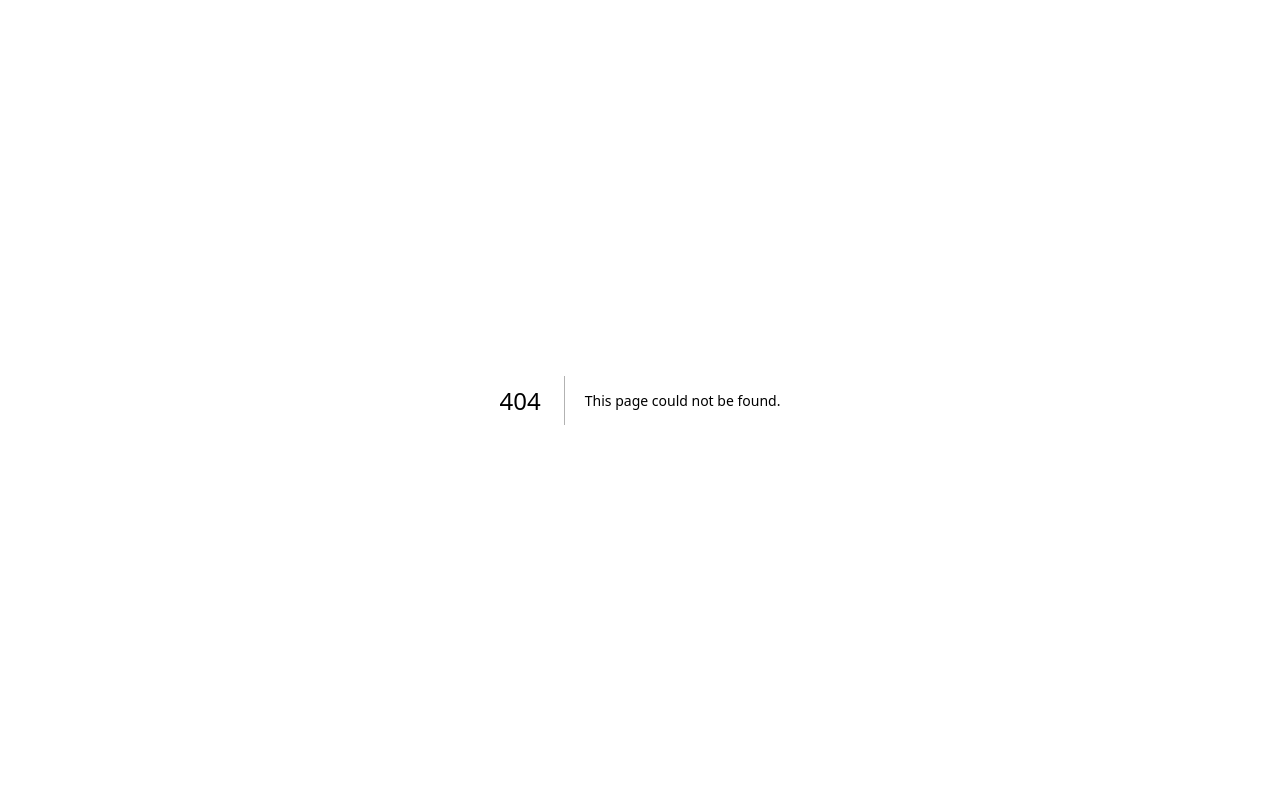
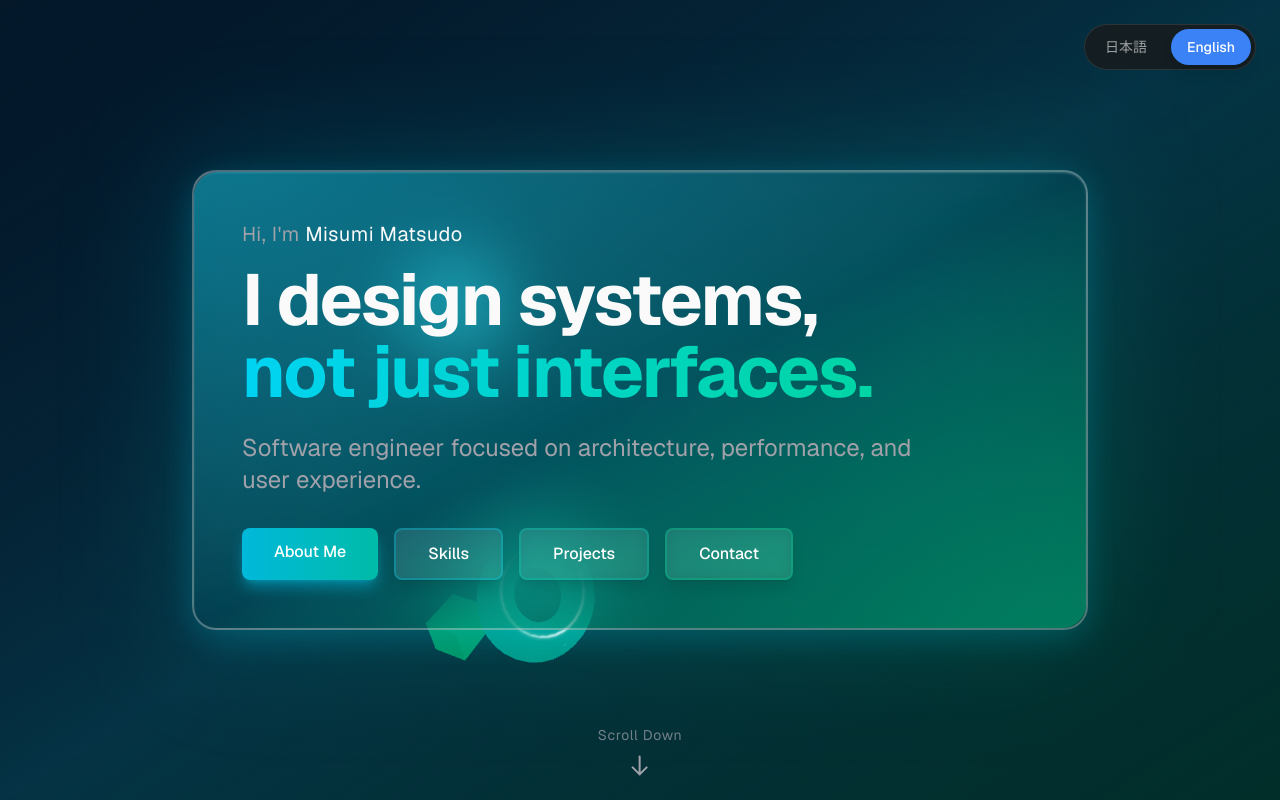
Before and after one commit to matsu641/my-portfolio, a Next.js app: page /about in a window 1280 px wide. Before the commit this address had no page. Shown: the top 800 px of the page. Built offline with nearby package versions, Linux system fonts and the light colour scheme.

Commit message:
Add pagenation

```diff
--- /dev/null
+++ b/app/[section]/page.tsx
@@ -0,0 +1,25 @@
+import { notFound } from "next/navigation";
+import Home from "../page";
+
+const supportedSections = new Set([
+  "about",
+  "skill",
+  "skills",
+  "project",
+  "projects",
+  "contact",
+]);
+
+export default async function SectionPage({
+  params,
+}: {
+  params: Promise<{ section: string }>;
+}) {
+  const { section } = await params;
+
+  if (!supportedSections.has(section.toLowerCase())) {
+    notFound();
+  }
+
+  return <Home />;
+}
--- a/app/page.tsx
+++ b/app/page.tsx
@@ -4,10 +4,12 @@ import Skills from "@/components/Skills";
 import Projects from "@/components/Projects";
 import Contact from "@/components/Contact";
 import LanguageToggle from "@/components/LanguageToggle";
+import SectionPathScroller from "@/components/SectionPathScroller";
 
 export default function Home() {
   return (
     <main className="min-h-screen">
+      <SectionPathScroller />
       <LanguageToggle />
       <Hero />
       <About />
--- a/components/Hero.tsx
+++ b/components/Hero.tsx
@@ -374,7 +374,7 @@ export default function Hero() {
             className="flex flex-wrap gap-4"
           >
             <motion.a
-              href="#about"
+              href="/about"
               whileHover={{ scale: 1.05 }}
               whileTap={{ scale: 0.95 }}
               className="px-8 py-3 bg-gradient-to-r from-cyan-500 to-teal-500 text-white rounded-lg font-medium shadow-lg shadow-cyan-500/50 hover:shadow-xl hover:shadow-cyan-500/70 transition-all backdrop-blur-sm"
@@ -382,7 +382,7 @@ export default function Hero() {
               About Me
             </motion.a>
             <motion.a
-              href="#skills"
+              href="/skills"
               whileHover={{ scale: 1.05 }}
               whileTap={{ scale: 0.95 }}
               className="px-8 py-3 bg-white/10 backdrop-blur-sm border-2 border-cyan-400/30 text-white rounded-lg font-medium shadow-lg hover:shadow-xl hover:border-cyan-400/60 hover:bg-white/20 transition-all"
@@ -390,7 +390,7 @@ export default function Hero() {
               Skills
             </motion.a>
             <motion.a
-              href="#projects"
+              href="/projects"
               whileHover={{ scale: 1.05 }}
               whileTap={{ scale: 0.95 }}
               className="px-8 py-3 bg-white/10 backdrop-blur-sm border-2 border-teal-400/30 text-white rounded-lg font-medium shadow-lg hover:shadow-xl hover:border-teal-400/60 hover:bg-white/20 transition-all"
@@ -398,7 +398,7 @@ export default function Hero() {
               Projects
             </motion.a>
             <motion.a
-              href="#contact"
+              href="/contact"
               whileHover={{ scale: 1.05 }}
               whileTap={{ scale: 0.95 }}
               className="px-8 py-3 bg-white/10 backdrop-blur-sm border-2 border-emerald-400/30 text-white rounded-lg font-medium shadow-lg hover:shadow-xl hover:border-emerald-400/60 hover:bg-white/20 transition-all"
@@ -417,7 +417,7 @@ export default function Hero() {
         className="absolute bottom-8 left-1/2 transform -translate-x-1/2 z-10"
       >
         <motion.a
-          href="#about"
+          href="/about"
           animate={{ y: [0, 10, 0] }}
           transition={{ duration: 1.5, repeat: Infinity, ease: "easeInOut" }}
           className="flex flex-col items-center gap-2 text-muted hover:text-foreground transition-colors cursor-pointer group"
--- /dev/null
+++ b/components/SectionPathScroller.tsx
@@ -0,0 +1,33 @@
+"use client";
+
+import { usePathname } from "next/navigation";
+import { useEffect } from "react";
+
+const sectionByPath: Record<string, string> = {
+  about: "about",
+  skill: "skills",
+  skills: "skills",
+  project: "projects",
+  projects: "projects",
+  contact: "contact",
+};
+
+export function getSectionIdFromPath(pathname: string) {
+  const path = pathname.replace(/^\/+|\/+$/g, "").toLowerCase();
+  return sectionByPath[path];
+}
+
+export default function SectionPathScroller() {
+  const pathname = usePathname();
+
+  useEffect(() => {
+    const sectionId = getSectionIdFromPath(pathname);
+    if (!sectionId) return;
+
+    requestAnimationFrame(() => {
+      document.getElementById(sectionId)?.scrollIntoView({ block: "start" });
+    });
+  }, [pathname]);
+
+  return null;
+}
```
